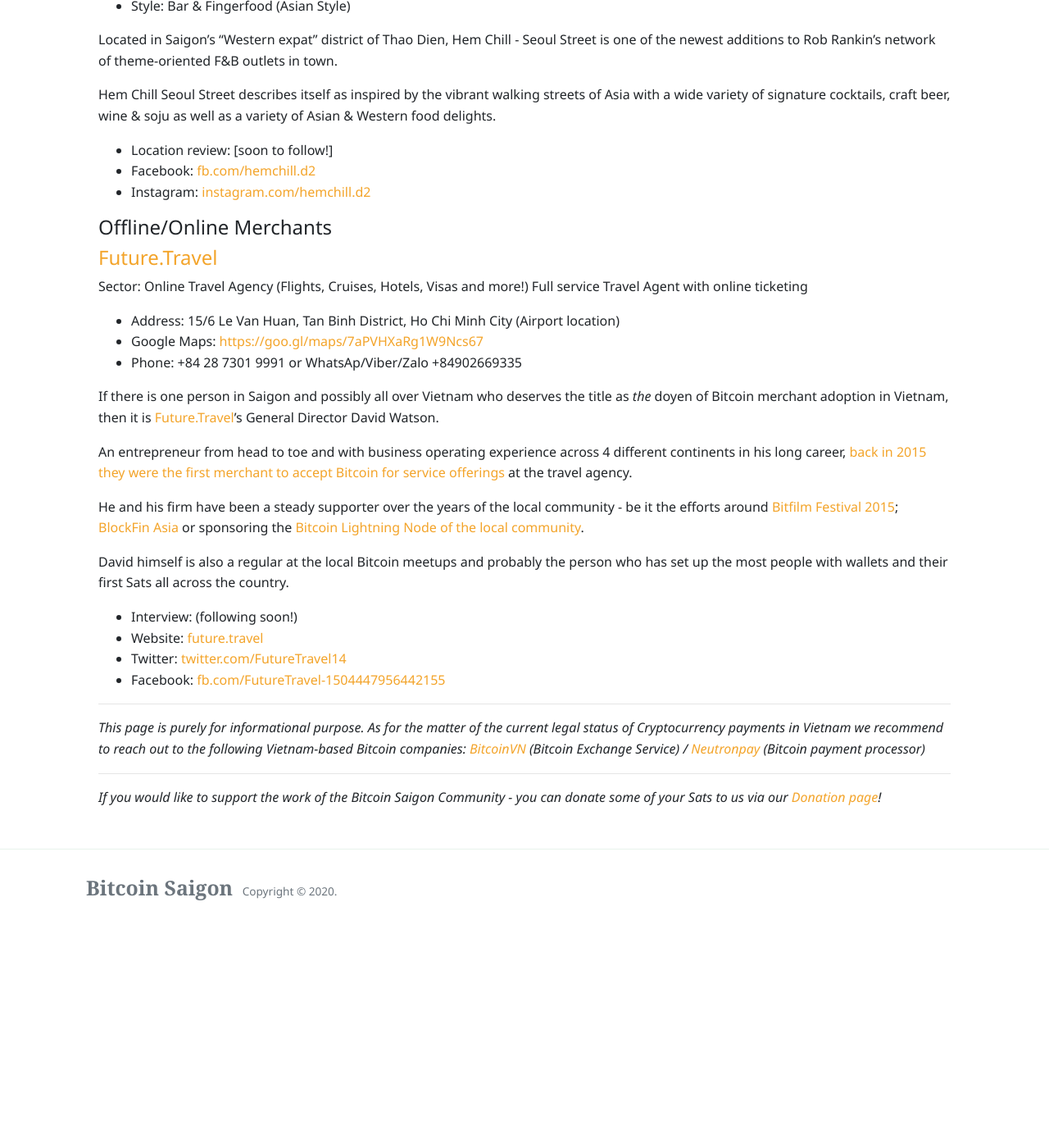
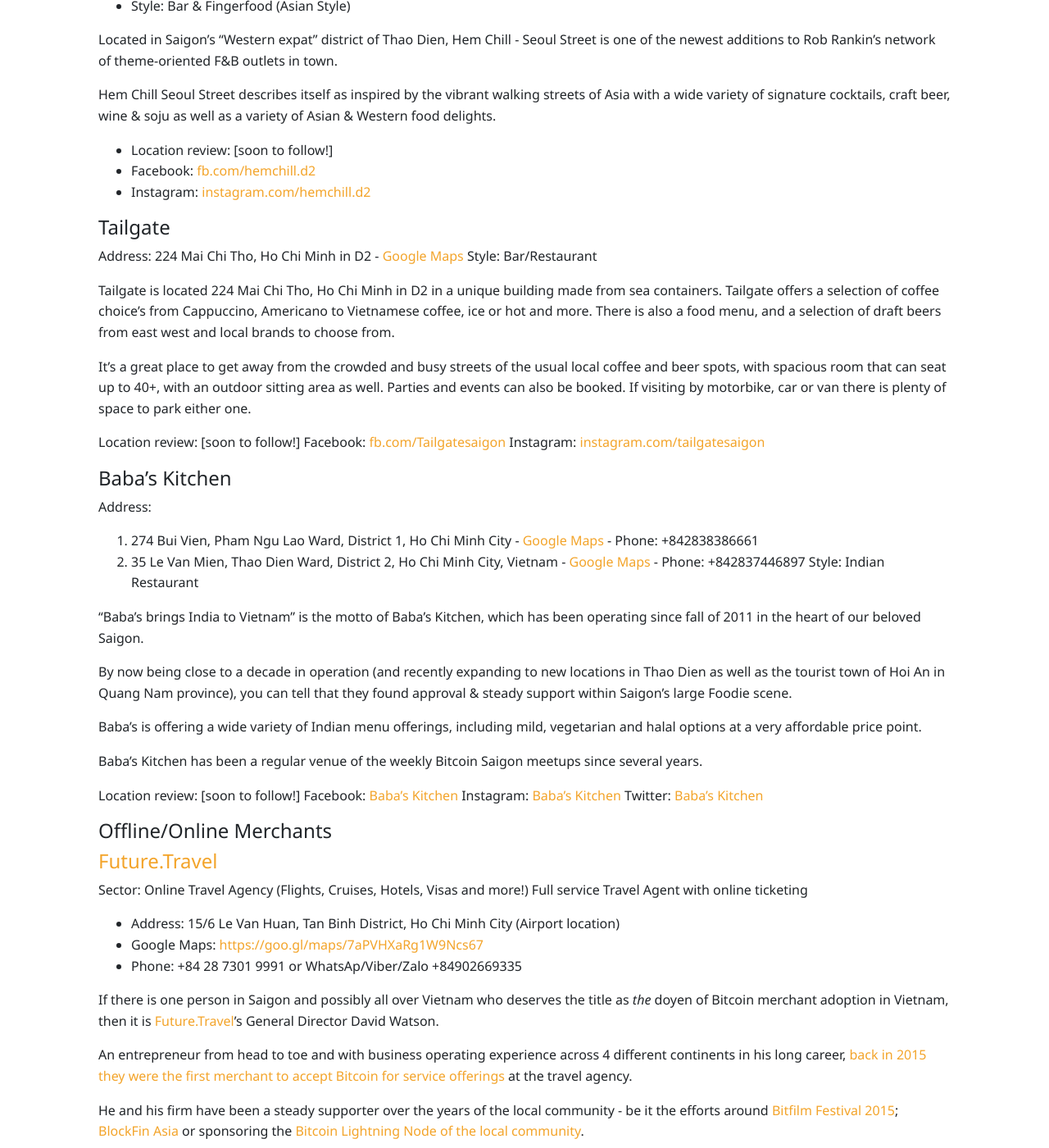
Before and after one commit to bitcoinsaigon/bitcoinsaigon.github.io, a Jekyll site: the page built from _pages/spend-sats-saigon.md, in a window 1280 px wide and 1400 px high, scrolled down 2089 px. Shown: the whole window at 82% size. Built offline with Jekyll 4.4.1, drawn with Linux system fonts in a browser that asks for light colours; nearby versions of some CDN libraries; before the commit the page ends 3219 px from its top, so only the background shows below that; some of the changed text lies outside the part shown.

Commit message:
Push new merchants

```diff
--- a/_pages/spend-sats-saigon.md
+++ b/_pages/spend-sats-saigon.md
@@ -2,6 +2,7 @@
 title:  "Sats/Bitcoin Merchants Directory Saigon"
 permalink: "/sats-bitcoin-merchants-directory-saigon.html"
 ---
+
 
 The Bitcoin Community in Saigon has these days thanks to the dedicated work of some people within the community been able to expand the reach of Bitcoin Merchants in Saigon.
 
@@ -89,6 +90,39 @@
 - Facebook: [fb.com/hemchill.d2]( https://www.facebook.com/hemchill.d2)
 - Instagram: [instagram.com/hemchill.d2](www.instagram.com/hemchill.d2)
 
+#### Tailgate
+
+Address: 224 Mai Chi Tho, Ho Chi Minh in D2 - [Google Maps](https://goo.gl/maps/iK6JntYynLUznBRK8)
+Style: Bar/Restaurant
+
+Tailgate is located 224 Mai Chi Tho, Ho Chi Minh in D2 in a unique building made from sea containers. Tailgate offers a selection of coffee choice's from Cappuccino, Americano to Vietnamese coffee, ice or hot and more. There is also a food menu, and a selection of draft beers from east west and local brands to choose from.
+
+It's a great place to get away from the crowded and busy streets of the usual local coffee and beer spots, with spacious room that can seat up to 40+, with an outdoor sitting area as well. Parties and events can also be booked. If visiting by motorbike, car or van there is plenty of space to park either one.
+
+Location review: [soon to follow!]
+Facebook: [fb.com/Tailgatesaigon](https://www.facebook.com/Tailgatesaigon/)
+Instagram: [instagram.com/tailgatesaigon](https://www.instagram.com/tailgatesaigon/)
+
+#### Baba’s Kitchen
+
+Address:
+1. 274 Bui Vien, Pham Ngu Lao Ward, District 1, Ho Chi Minh City - [Google Maps](https://g.page/babaskitchenbuivien?share) - Phone: +842838386661
+2.  35 Le Van Mien, Thao Dien Ward, District 2, Ho Chi Minh City, Vietnam - [Google Maps](https://g.page/babaskitchenthaodien?share) - Phone: +842837446897
+Style: Indian Restaurant
+
+“Baba’s brings India to Vietnam” is the motto of Baba’s Kitchen, which has been operating since fall of 2011 in the heart of our beloved Saigon.
+
+By now being close to a decade in operation (and recently expanding to new locations in Thao Dien as well as the tourist town of Hoi An in Quang Nam province), you can tell that they found approval & steady support within Saigon’s large Foodie scene.
+
+Baba’s is offering a wide variety of Indian menu offerings, including mild, vegetarian and halal options at a very affordable price point.
+
+Baba’s Kitchen has been a regular venue of the weekly Bitcoin Saigon meetups since several years.
+
+Location review: [soon to follow!]
+Facebook: [Baba’s Kitchen](https://facebook.com/babaskitchenvn)
+Instagram: [Baba’s Kitchen](https://instagram.com/babaskitchenvn)
+Twitter: [Baba’s Kitchen](https://twitter.com/babaskitchenvn)
+
 #### Offline/Online Merchants
 
 #### [Future.Travel](https://future.travel/)
@@ -113,6 +147,21 @@
 - Twitter: [twitter.com/FutureTravel14](http://www.twitter.com/FutureTravel14)
 - Facebook: [fb.com/FutureTravel-1504447956442155](https://www.twitter.com/FutureTravel14)
 
+#### [BitcoinVN Online Shop](http://shop.bitcoinvn.io)
+
+Sector: Bitcoin-related hardware and merchandise
+
+[BitcoinVN Shop](http://shop.bitcoinvn.io) is the Online Shop of Vietnam’s oldest Bitcoin Exchange [BitcoinVN](http://www.bitcoinvn.io).
+
+As such it serves as an official reseller of hardware wallets from trusted manufacturers such as [Trezor](https://news.bitcoinvn.io/bitcoinvn-shop-official-reseller-trezor-vietnam/?lang=en) or [Ledger](https://news.bitcoinvn.io/official-reseller-ledger-hardware-vietnam/?lang=en).
+
+BitcoinVN itself is Vietnam’s oldest Bitcoin Exchange service operating in the country since early 2014; founded by industry veterans such as [Dominik Weil](http://www.twitter.com/DominikWeil), [Alex Winter](http://www.twitter.com/realalexwinter) and [Bao Phuong Nguyen](http://www.twitter.com/PhuongBitcoinVN) and provides a variety of exchange-related services such as the online trading platform [VBTC](http://www.vbtc.exchange), the brokerage [BitcoinVN](http://www.bitcoinvn.io), an [OTC desk for institutional & affluent private clients](http://www.bitcoinvn.io/en/otc) and a fleet of [Bitcoin ATMs](http://btm.bitcoinvn.io).
+
+Interview: (following soon!)
+Website: [shop.bitcoinvn.io](http://shop.bitcoinvn.io)
+Facebook: [BitcoinVN Shop](https://www.facebook.com/Vilanh-BTC-Shop-Bitcoinvn-104495564767407/)
+Twitter: [BitcoinVN Shop](http://www.twitter.com/BitcoinVNShop)
+
 ---
 
 *This page is purely for informational purpose. As for the matter of the current legal status of Cryptocurrency payments in Vietnam we recommend to reach out to the following Vietnam-based Bitcoin companies: [BitcoinVN](http://www.bitcoinvn.io) (Bitcoin Exchange Service) / [Neutronpay](https://neutronpay.com/) (Bitcoin payment processor)*
```
